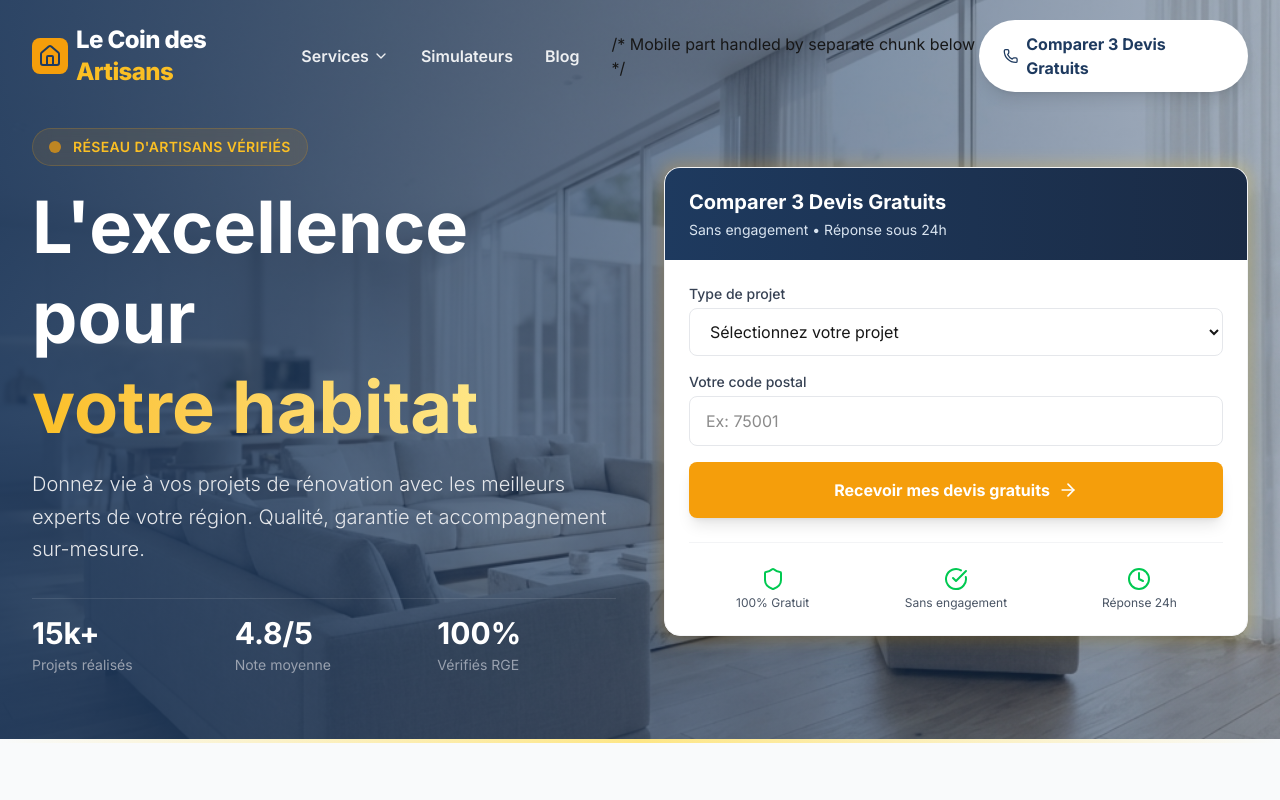
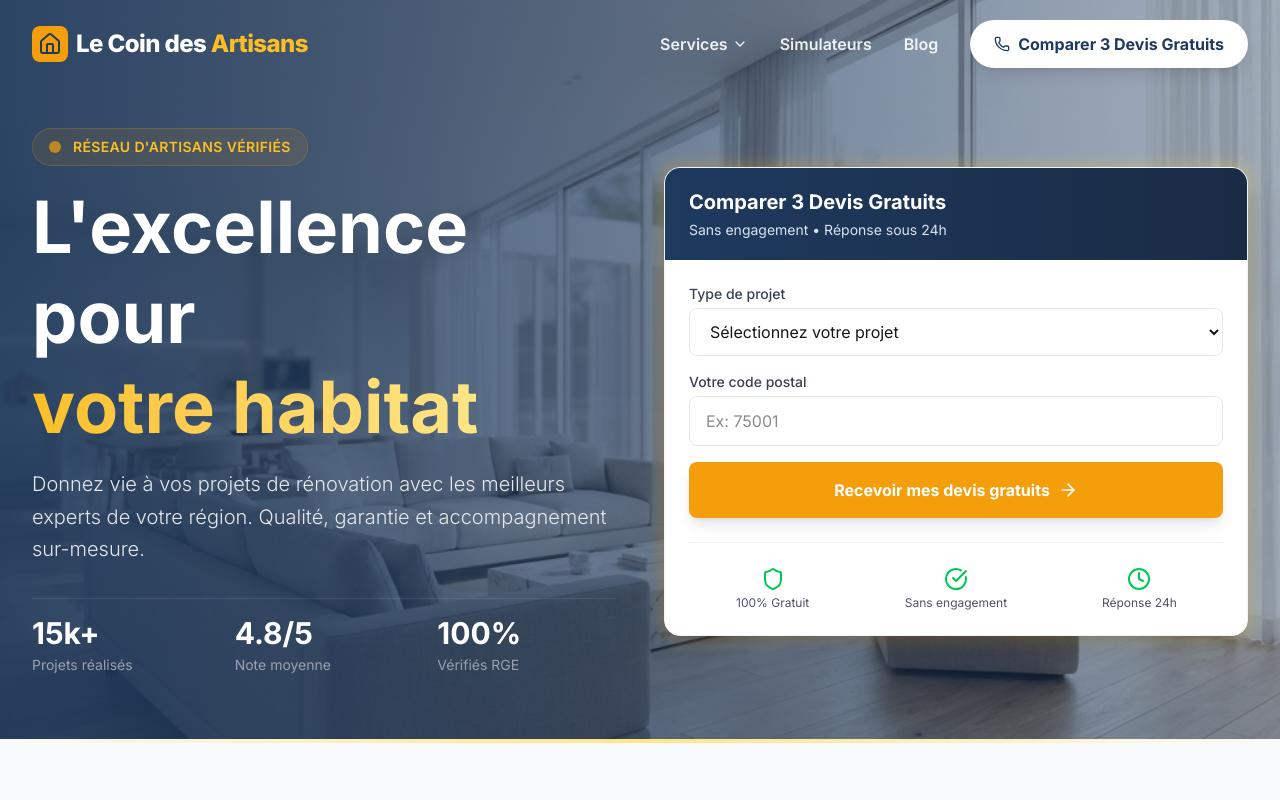
Before and after one commit to baguettecroissant/lecoindesartisans, a Next.js app: page / in a window 1280 px wide. Shown: the top 800 px of the page. Built offline with nearby package versions, Linux system fonts and the light colour scheme.

Commit message:
fix: remove stray text in navbar

```diff
--- a/src/components/Navbar.tsx
+++ b/src/components/Navbar.tsx
@@ -107,7 +107,6 @@ export default function Navbar() {
                             >
                                 Blog
                             </Link>
-/* Mobile part handled by separate chunk below */
 
                             {/* CTA Button */}
                             <Link
```
